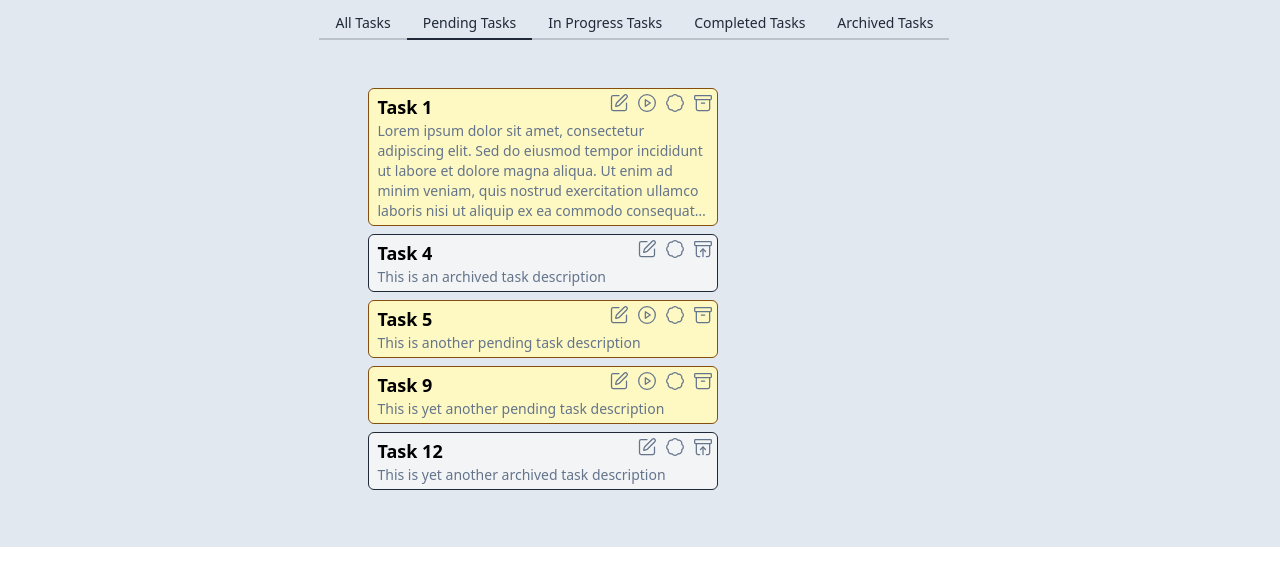
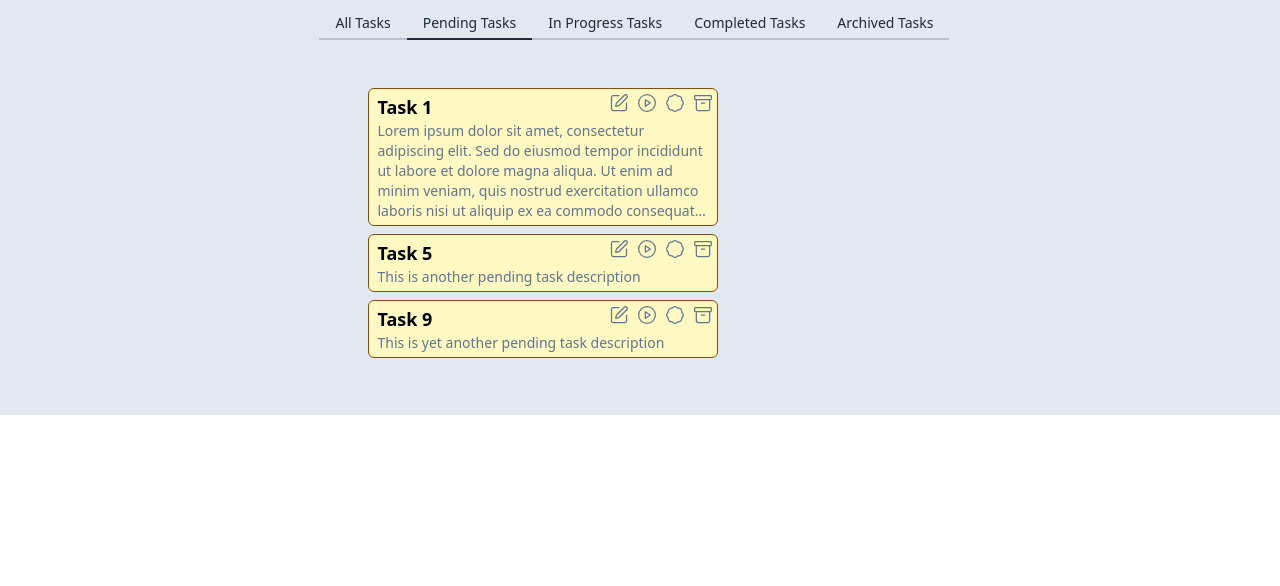
Before and after one commit to fractal-bootcamp/briansmiley-TaskManager, a React (Vite) app: page / in a window 1280 px wide. Shown: the top 586 px of the page. Built offline with nearby package versions, Linux system fonts and the light colour scheme.

Commit message:
completely refactors task statuses into indepdent booleans in a statuses object

```diff
--- a/src/assets/dummyTasks.ts
+++ b/src/assets/dummyTasks.ts
@@ -6,84 +6,120 @@ export const dummyTasks: Task[] = [
     title: "Task 1",
     description:
       "Lorem ipsum dolor sit amet, consectetur adipiscing elit. Sed do eiusmod tempor incididunt ut labore et dolore magna aliqua. Ut enim ad minim veniam, quis nostrud exercitation ullamco laboris nisi ut aliquip ex ea commodo consequat. Duis aute irure dolor in reprehenderit in voluptate velit esse cillum dolore eu fugiat nulla pariatur. Excepteur sint occaecat cupidatat non proident, sunt in culpa qui officia deserunt mollit anim id est laborum. Curabitur pretium tincidunt lacus. Nulla gravida orci a odio. Nullam varius, turpis et commodo pharetra, est eros bibendum elit, nec luctus magna felis sollicitudin mauris. Integer in mauris eu nibh euismod gravida. Duis ac tellus et risus vulputate vehicula. Donec lobortis risus a elit. Etiam tempor. Ut ullamcorper, ligula eu tempor congue, eros est euismod turpis, id tincidunt sapien risus a quam. Maecenas fermentum consequat mi. Donec fermentum. Pellentesque malesuada nulla a mi.",
-    status: "pending",
+    statuses: {
+      begun: false,
+      completed: false,
       archived: false
+    }
   },
   {
     id: "2",
     title: "Task 2",
     description: "This is an in-progress task description",
-    status: "inProgress",
+    statuses: {
+      begun: true,
+      completed: false,
       archived: false
+    }
   },
   {
     id: "3",
     title: "Task 3",
     description: "This is a completed task description",
-    status: "completed",
+    statuses: {
+      begun: false,
+      completed: true,
       archived: false
+    }
   },
   {
     id: "4",
     title: "Task 4",
     description: "This is an archived task description",
-    status: "pending",
+    statuses: {
+      begun: false,
+      completed: false,
       archived: true
+    }
   },
   {
     id: "5",
     title: "Task 5",
     description: "This is another pending task description",
-    status: "pending",
+    statuses: {
+      begun: false,
+      completed: false,
       archived: false
+    }
   },
   {
     id: "6",
     title: "Task 6",
     description: "This is another in-progress task description",
-    status: "inProgress",
+    statuses: {
+      begun: true,
+      completed: false,
       archived: false
+    }
   },
   {
     id: "7",
     title: "Task 7",
     description: "This is another completed task description",
-    status: "completed",
+    statuses: {
+      begun: false,
+      completed: true,
       archived: false
+    }
   },
   {
     id: "8",
     title: "Task 8",
     description: "This is another archived task description",
-    status: "completed",
+    statuses: {
+      begun: false,
+      completed: true,
       archived: true
+    }
   },
   {
     id: "9",
     title: "Task 9",
     description: "This is yet another pending task description",
-    status: "pending",
+    statuses: {
+      begun: false,
+      completed: false,
       archived: false
+    }
   },
   {
     id: "10",
     title: "Task 10",
     description: "This is yet another in-progress task description",
-    status: "inProgress",
+    statuses: {
+      begun: true,
+      completed: false,
       archived: false
+    }
   },
   {
     id: "11",
     title: "Task 11",
     description: "This is yet another completed task description",
-    status: "completed",
+    statuses: {
+      begun: false,
+      completed: true,
       archived: false
+    }
   },
   {
     id: "12",
     title: "Task 12",
     description: "This is yet another archived task description",
-    status: "pending",
+    statuses: {
+      begun: false,
+      completed: false,
       archived: true
     }
+  }
 ];
--- a/src/components/Task/TaskActionIconGroup.tsx
+++ b/src/components/Task/TaskActionIconGroup.tsx
@@ -17,39 +17,33 @@ interface TaskActionIconGroupProps {
 export default function TaskActionIconGroup({
   task
 }: TaskActionIconGroupProps) {
-  const { setTaskStatus, setTaskArchived } = useTaskStore();
+  const { setTaskStatus } = useTaskStore();
   const completion = {
-    icon: task.status === "completed" ? BadgeCheck : Badge,
-    tooltip: task.status === "completed" ? "Uncomplete" : "Complete",
-    action: () =>
-      setTaskStatus(
-        task.id,
-        task.status === "completed" ? "pending" : "completed"
-      )
+    icon: task.statuses.completed ? BadgeCheck : Badge,
+    tooltip: task.statuses.completed ? "Uncomplete" : "Complete",
+    action: () => setTaskStatus(task.id, "completed", !task.statuses.completed)
   };
   const archive = {
-    icon: task.archived ? ArchiveRestore : Archive,
-    tooltip: task.archived ? "Unarchive" : "Archive",
-    action: () => setTaskArchived(task.id, !task.archived)
+    icon: task.statuses.archived ? ArchiveRestore : Archive,
+    tooltip: task.statuses.archived ? "Unarchive" : "Archive",
+    action: () => setTaskStatus(task.id, "archived", !task.statuses.archived)
   };
-  const progess = {
-    icon: task.status === "inProgress" ? CircleEllipsis : CirclePlay,
-    tooltip: task.status === "inProgress" ? "Unbegin" : "Begin",
-    action: () =>
-      setTaskStatus(
-        task.id,
-        task.status === "inProgress" ? "pending" : "inProgress"
-      )
+  const progress = {
+    icon: task.statuses.begun ? CircleEllipsis : CirclePlay,
+    tooltip: task.statuses.begun ? "Unbegin" : "Begin",
+    action: () => setTaskStatus(task.id, "begun", !task.statuses.begun)
   };
-  const showProgessStatus = !(task.status === "completed") && !task.archived;
+  const showProgessStatus = !(
+    task.statuses.completed || task.statuses.archived
+  );
   return (
     <div className="flex items-center gap-2">
       <TaskActionIcon Icon={Edit} action={() => {}} tooltip="Edit" />
       {showProgessStatus && (
         <TaskActionIcon
-          Icon={progess.icon}
-          action={progess.action}
-          tooltip={progess.tooltip}
+          Icon={progress.icon}
+          action={progress.action}
+          tooltip={progress.tooltip}
         />
       )}
       <TaskActionIcon
--- a/src/components/Task/TaskItem.tsx
+++ b/src/components/Task/TaskItem.tsx
@@ -12,11 +12,18 @@ const classes = {
   archived: "border bg-gray-100 border-gray-800"
 };
 
+const displayStatus = (statuses: Task["statuses"]) => {
+  if (statuses.archived) return "archived";
+  if (statuses.completed) return "completed";
+  if (statuses.begun) return "inProgress";
+  return "pending";
+};
+
 export default function TaskItem({ task }: TaskItemProps) {
-  const displayStatus = task.archived ? "archived" : task.status;
+  const taskDisplayStatus = displayStatus(task.statuses);
   return (
     <div
-      className={`${classes[displayStatus]} relative w-[350px] max-h-[150px] flex items-start rounded-md px-2 py-1 `}
+      className={`${classes[taskDisplayStatus]} relative w-[350px] max-h-[150px] flex items-start rounded-md px-2 py-1 `}
     >
       <div className="absolute top-1 right-1 flex items-center justify-center text-slate-500 hover:text-black hover:cursor-pointer rounded-md">
         <TaskActionIconGroup task={task} />
--- a/src/components/TaskTabs.tsx
+++ b/src/components/TaskTabs.tsx
@@ -2,10 +2,13 @@ import TaskList from "./TaskList";
 import { Task } from "../interfaces/Task";
 
 export default function TaskTabs({ tasks }: { tasks: Task[] }) {
-  const pendingTasks = tasks.filter(task => task.status === "pending");
-  const inProgressTasks = tasks.filter(task => task.status === "inProgress");
-  const completedTasks = tasks.filter(task => task.status === "completed");
-  const archivedTasks = tasks.filter(task => task.status === "archived");
+  const unfinishedTasks = tasks.filter(
+    task => !task.statuses.completed && !task.statuses.archived
+  );
+  const pendingTasks = unfinishedTasks.filter(task => !task.statuses.begun);
+  const inProgressTasks = unfinishedTasks.filter(task => task.statuses.begun);
+  const completedTasks = tasks.filter(task => task.statuses.completed);
+  const archivedTasks = tasks.filter(task => task.statuses.archived);
 
   return (
     <div role="tablist" className="tabs tabs-bordered">
--- a/src/interfaces/Task.ts
+++ b/src/interfaces/Task.ts
@@ -2,8 +2,9 @@ export interface Task {
   id: string;
   title: string;
   description: string;
-  status: TaskStatus;
-  archived: boolean;
+  statuses: {
+    begun: boolean;
+    completed: boolean;
+    archived: boolean;
+  };
 }
-
-export type TaskStatus = "pending" | "inProgress" | "completed";
--- a/src/stores/useTaskStore.ts
+++ b/src/stores/useTaskStore.ts
@@ -5,8 +5,11 @@ interface TaskStore {
   tasks: Task[];
   addTasks: (taskOrTasks: Task | Task[]) => void;
   clearTasks: () => void;
-  setTaskStatus: (taskId: string, status: Task["status"]) => void;
-  setTaskArchived: (taskId: string, archived: boolean) => void;
+  setTaskStatus: (
+    taskId: string,
+    status: keyof Task["statuses"],
+    value: boolean
+  ) => void;
 }
 const useTaskStore = create<TaskStore>()(set => ({
   tasks: [],
@@ -18,16 +21,16 @@ const useTaskStore = create<TaskStore>()(set => ({
     }
   },
   clearTasks: () => set({ tasks: [] }),
-  setTaskStatus: (taskId: string, status: Task["status"]) =>
+  setTaskStatus: (
+    taskId: string,
+    status: keyof Task["statuses"],
+    value: boolean
+  ) =>
     set(state => ({
       tasks: state.tasks.map(task =>
-        task.id === taskId ? { ...task, status } : task
-      )
-    })),
-  setTaskArchived: (taskId: string, archived: boolean) =>
-    set(state => ({
-      tasks: state.tasks.map(task =>
-        task.id === taskId ? { ...task, archived: archived } : task
+        task.id === taskId
+          ? { ...task, statuses: { ...task.statuses, [status]: value } }
+          : task
       )
     }))
 }));
```
Lines whose indentation alone changed are shown as unchanged.
